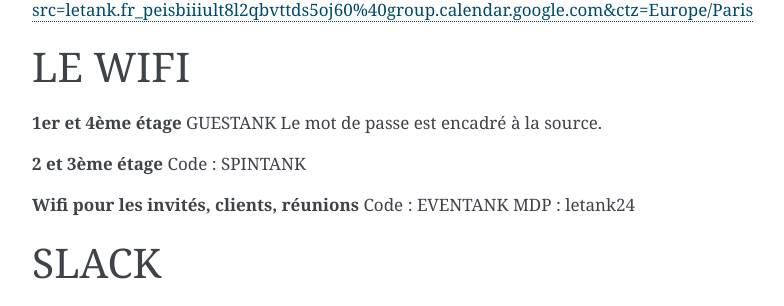
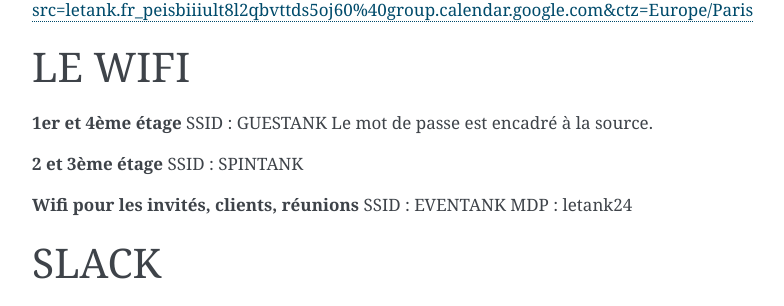
Before and after one commit to Magicking/tank-doc, a Sphinx documentation site: the page built from source/utile.rst, in a window 1280 px wide and 900 px high, scrolled down 2640 px. Shown: the part 149-455 px from the top of the window, without its empty margins (388-1172 px from the left). Built offline with Sphinx 7.4.7, drawn with Linux system fonts in a browser that asks for light colours.

Commit message:
Fix WiFi SSID naming

```diff
--- a/source/utile.rst
+++ b/source/utile.rst
@@ -109,14 +109,14 @@
 =======
 
 **1er et 4ème étage**
-GUESTANK
+SSID : GUESTANK
 Le mot de passe est encadré à la source.
 
 **2 et 3ème étage**
-Code : SPINTANK
+SSID : SPINTANK
 
 **Wifi pour les invités, clients, réunions**
-Code : EVENTANK
+SSID : EVENTANK
 MDP : letank24
 
 =====
```
